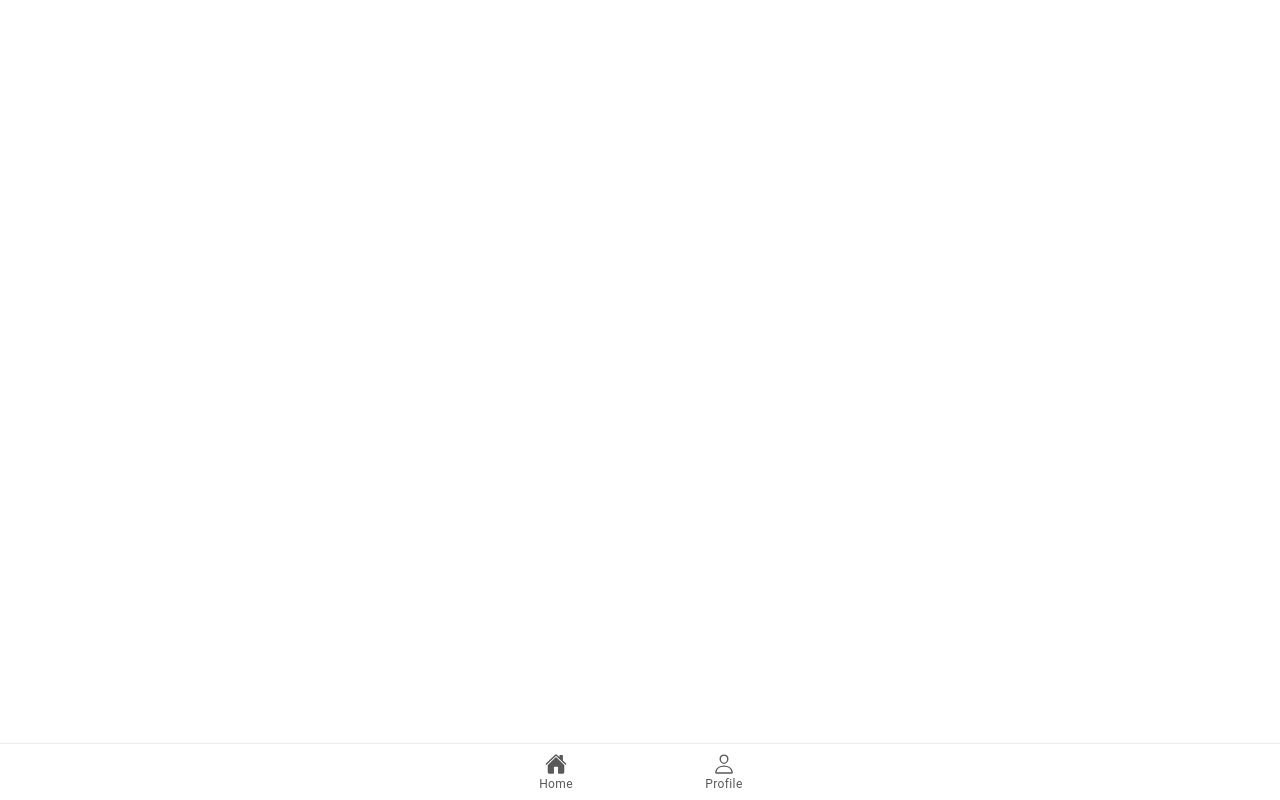
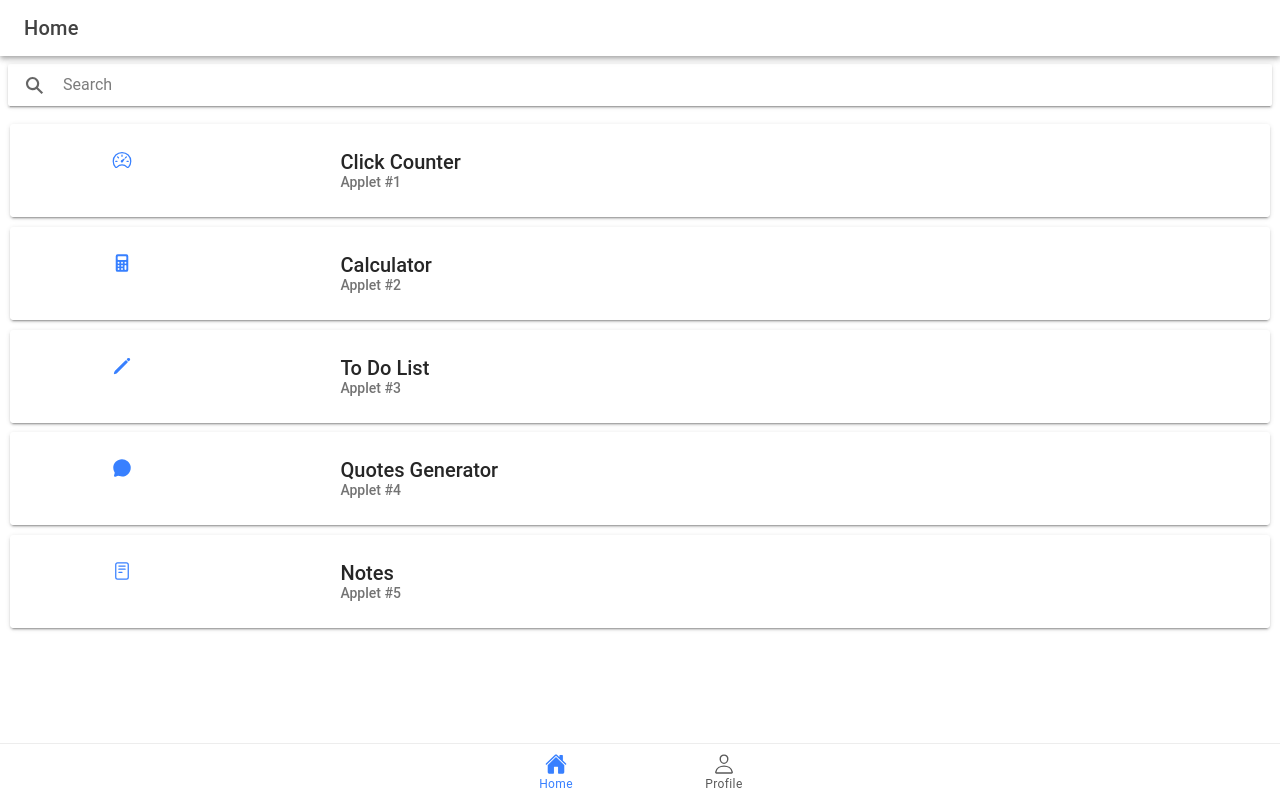
Before and after one commit to anjlibay/ion-t-libay, a React (Vite) app: page /ion-t-libay/home in a window 1280 px wide. Built offline with nearby package versions, Linux system fonts and the light colour scheme.

Commit message:
Home routing change

```diff
--- a/src/App.tsx
+++ b/src/App.tsx
@@ -50,34 +50,36 @@ const App: React.FC = () => (
         <IonRouterOutlet>
 
           {/* Application default route */}
-           <Route exact path="/">
-            <Redirect to="/home" />
+           <Route exact path="/ion-t-libay/">
+            <Redirect to="/ion-t-libay/home" />
           </Route>
 
           {/* Home Router */}
-          <Route exact path="/home">
+          <Route exact path="/ion-t-libay/home">
             <Home />
           </Route>
 
-          <Route exact path="/profile">
+          <Route exact path="/ion-t-libay/profile">
             <Profile />
           </Route>
-          <Route exact path="/click_counter">
+
+          <Route exact path="/ion-t-libay/click_counter">
             <Click_counter />
           </Route>
-          <Route path="/calculator">
+
+          <Route path="/ion-t-libay/calculator">
             <Calculator />
           </Route>
 
-          <Route path="/to_do_list">
+          <Route path="/ion-t-libay/to_do_list">
             <To_do_list />
           </Route>
 
-          <Route path="/quotes_generator">
+          <Route path="/ion-t-libay/quotes_generator">
             <Quotes_generator />
           </Route>
 
-          <Route path="/notes">
+          <Route path="/ion-t-libay/notes">
             <Notes />
           </Route>
 
@@ -85,12 +87,12 @@ const App: React.FC = () => (
 
         <IonTabBar slot="bottom">
           {/* Home Tab Button */}
-          <IonTabButton tab="home" href="/home">
+          <IonTabButton tab="home" href="/ion-t-libay/home">
             <IonIcon aria-hidden="true" icon={home} />
             <IonLabel>Home</IonLabel>
           </IonTabButton>
 
-          <IonTabButton tab="profile" href="/profile">
+          <IonTabButton tab="profile" href="/ion-t-libay/profile">
             <IonIcon aria-hidden="true" icon={personOutline} />
             <IonLabel>Profile</IonLabel>
           </IonTabButton>
--- a/src/pages/home/home.tsx
+++ b/src/pages/home/home.tsx
@@ -37,31 +37,31 @@ const cardData = [
     title: 'Click Counter',
     icon: speedometerOutline,
     subtitle: 'Applet #1',
-    link: '/Click_counter'
+    link: '/ion-t-libay/Click_counter'
   },
   {
     title: 'Calculator',
     icon: calculator,
     subtitle: 'Applet #2',
-    link: 'Calculator'
+    link: '/ion-t-libay/Calculator'
   },
   {
     title: 'To Do List',
     icon: pencil,
     subtitle: 'Applet #3',
-    link: '/To_do_list'
+    link: '/ion-t-libay/To_do_list'
   },
   {
     title: 'Quotes Generator',
     icon: chatbubble,
     subtitle: 'Applet #4',
-    link: '/Quotes_generator'
+    link: '/ion-t-libay/Quotes_generator'
   },
   {
     title: 'Notes',
     icon: readerOutline,
     subtitle: 'Applet #5',
-    link: '/notes',
+    link: '/ion-t-libay/notes',
     tags: {
       tag1: logoIonic,
       tag2: logoReact,
```
